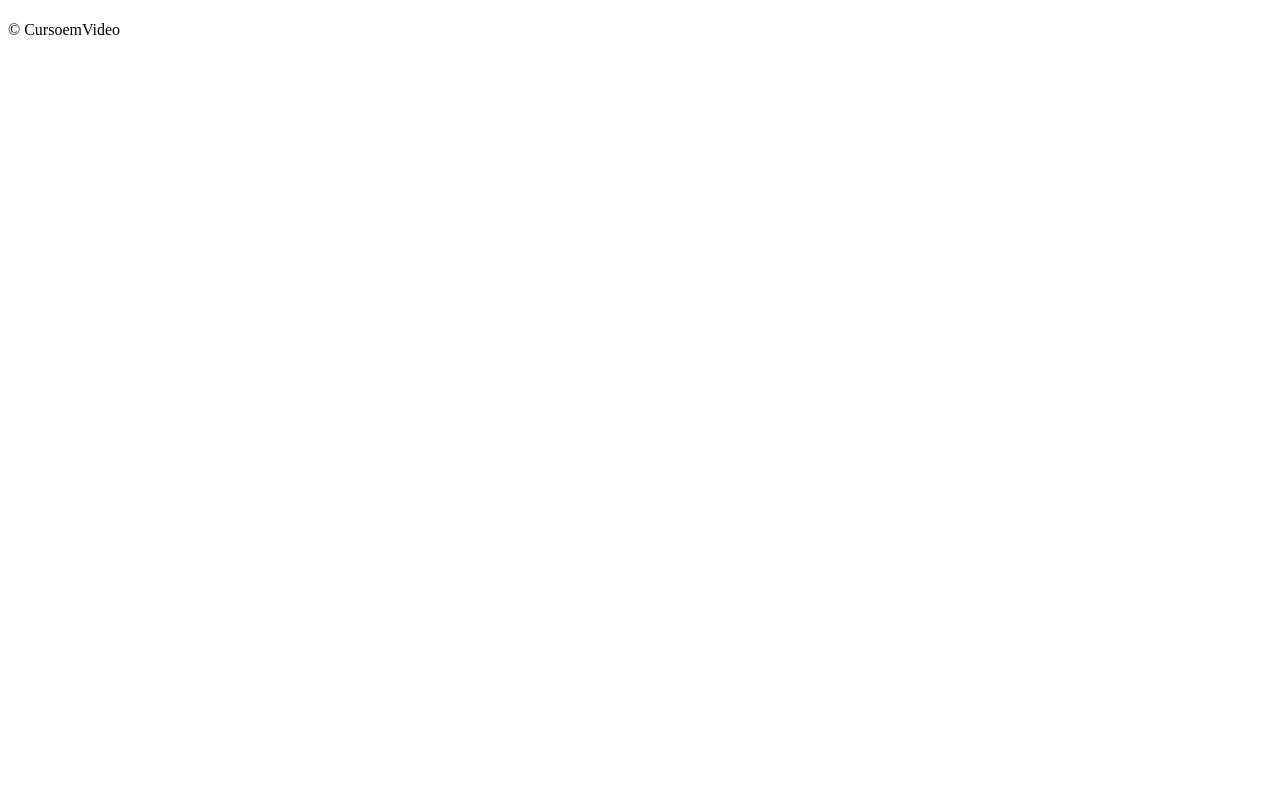
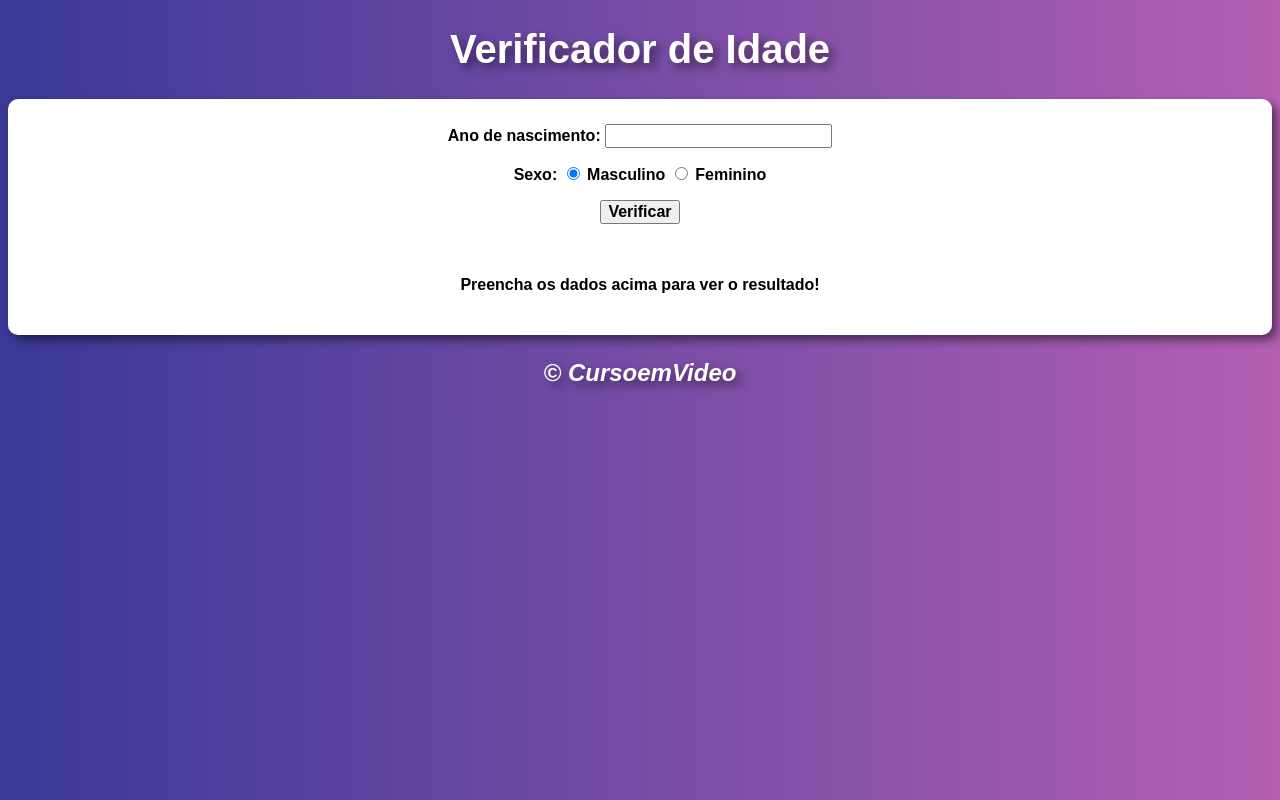
Before and after one commit to Alissonaraujodev/JavaScript, a plain HTML site: page curso/exercicios/exercicio02/index.html in a window 1280 px wide. Drawn offline with Linux system fonts and the light colour scheme.

Commit message:
verificador de idade

```diff
--- a/curso/exercicios/exercicio02/index.html
+++ b/curso/exercicios/exercicio02/index.html
@@ -3,20 +3,30 @@
 <head>
     <meta charset="UTF-8">
     <meta name="viewport" content="width=device-width, initial-scale=1.0">
-    <title></title>
+    <title>Verificador de Idade</title>
     <link rel="stylesheet" href="style.css">
 </head>
 <body >
     <header>
-        <h1></h1>
+        <h1>Verificador de Idade</h1>
     </header>
 
     <section>
         <div >
+            <label for="iano">Ano de nascimento:</label>
+            <input type="number" name="ano" id="iano">
+            <p>
+                Sexo:
+                <input type="radio" name="sexo" id="isexom" checked>
+                <label for="isexom">Masculino</label>
+                <input type="radio" name="sexo" id="isexof" >
+                <label for="isexof">Feminino</label>
+            </p>
+            <p><input type="button" value="Verificar" onclick="verificar()"></p>
+        </div>
 
-        </div>
-        <div>
-
+        <div id="res">
+           <p>Preencha os dados acima para ver o resultado!</p>
         </div>
     </section>
 
--- a/curso/exercicios/exercicio02/script.js
+++ b/curso/exercicios/exercicio02/script.js
@@ -0,0 +1,41 @@
+function verificar(){
+    var data  = new Date()
+    var ano = data.getFullYear()
+    var fano = document.getElementById('iano')
+    var res = document.querySelector('div#res')
+    if(fano.value.length == 0 || Number(fano.value) > ano){
+        alert("[Erro] Verifique os dados e tente novamente!")
+    }else{
+       var fsex = document.getElementsByName('sexo')
+       var idade = ano - Number(fano.value)
+       var gen = ''
+       var img = document.createElement('img')
+       img.setAttribute('id', 'foto')
+       if (fsex[0].checked){
+        gen = 'Homem'
+        if(idade >= 0 && idade < 10){
+            img.setAttribute('src', 'imagens/crianca-h.png')
+        }else if(idade < 21){
+            img.setAttribute('src', 'imagens/jovem-h.png')
+        }else if (idade < 50){
+            img.setAttribute('src', 'imagens/adulto-h.png')
+        }else{
+            img.setAttribute('src', 'imagens/idoso-h.png')
+        }
+       }else {
+        gen = 'Mulher'
+        if(idade >= 0 && idade < 10){
+            img.setAttribute('src', 'imagens/crianca-m.png')
+        }else if(idade < 21){
+            img.setAttribute('src', 'imagens/jovem-m.png')
+        }else if (idade < 50){
+            img.setAttribute('src', 'imagens/adulto-m.png')
+        }else{
+            img.setAttribute('src', 'imagens/idoso-m.png')
+        }
+       }
+       res.innerHTML = `Detectamos ${gen} com ${idade} anos. `
+       res.appendChild(img)
+    }
+
+}
--- a/curso/exercicios/exercicio02/style.css
+++ b/curso/exercicios/exercicio02/style.css
@@ -0,0 +1,35 @@
+@charset "UTF-8";
+*{
+    font-size: 1em;
+    font-weight: bold;
+    font-family: Arial, Helvetica, sans-serif;
+
+}
+body{
+    background-image: linear-gradient(to left, rgb(179, 95, 179), rgb(57, 57, 151));
+}
+header{
+    text-align: center;
+    color: white;
+    font-size: 2.5em;
+    text-shadow:5px 5px 10px rgba(0, 0, 0, 0.493);
+}
+section{
+    background-color: white;
+    border-radius: 10px;
+    padding: 15px;
+    margin: auto;
+    box-shadow: 5px 5px 10px rgba(0, 0, 0, 0.493);
+
+}
+div{
+    text-align: center;
+    padding: 10px;
+}
+footer{
+    text-align: center;
+    color: white;
+    font-size: 1.5em;
+    font-style: italic;
+    text-shadow:5px 5px 10px rgba(0, 0, 0, 0.493);
+}
```
Also changed, not shown: curso/exercicios/exercicio02/imagens/adulto-h.png (added), curso/exercicios/exercicio02/imagens/adulto-m.png (added), curso/exercicios/exercicio02/imagens/crianca-h.png (added), curso/exercicios/exercicio02/imagens/crianca-m.png (added), curso/exercicios/exercicio02/imagens/idoso-h.png (added), curso/exercicios/exercicio02/imagens/idoso-m.png (added), curso/exercicios/exercicio02/imagens/jovem-h.png (added), curso/exercicios/exercicio02/imagens/jovem-m.png (added).
